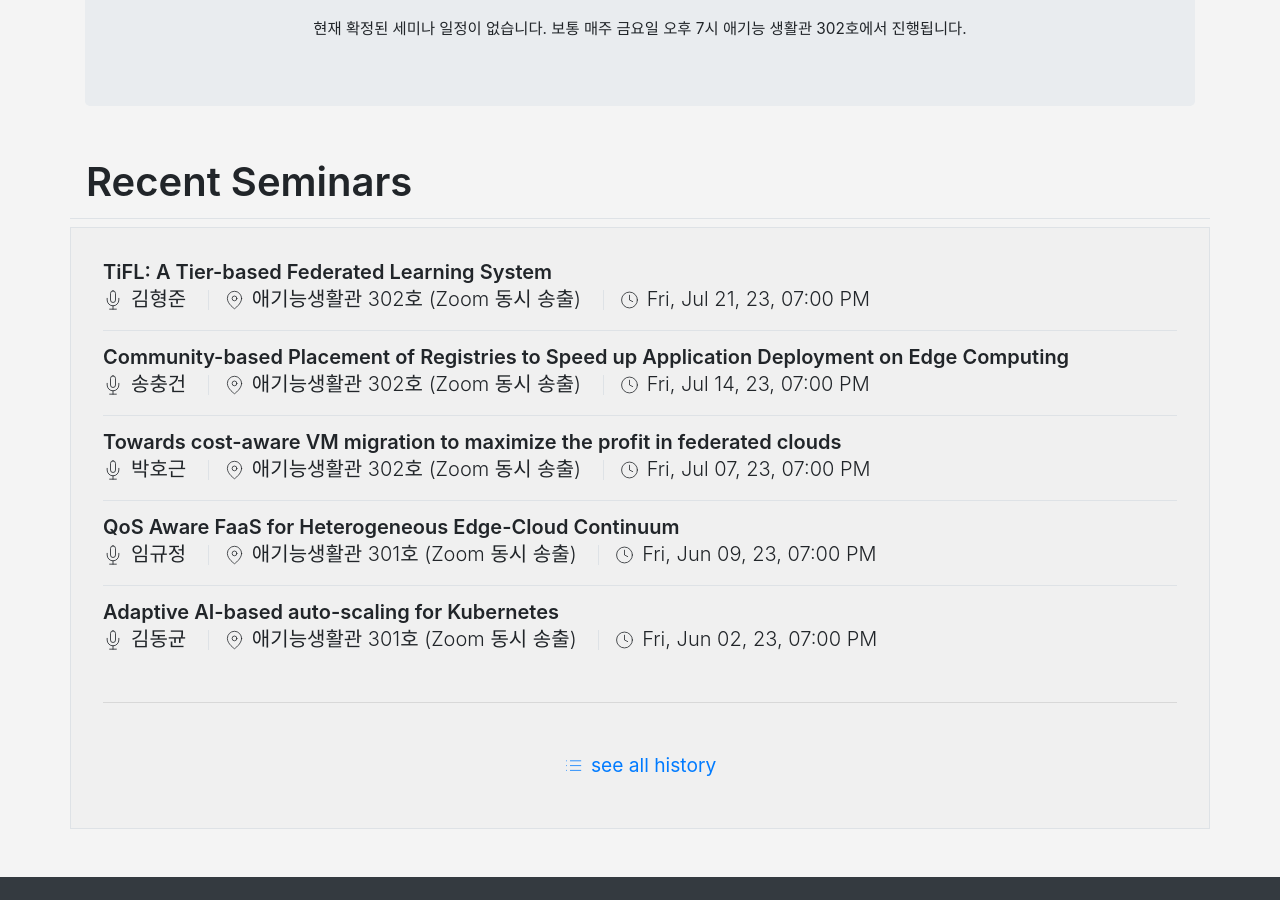
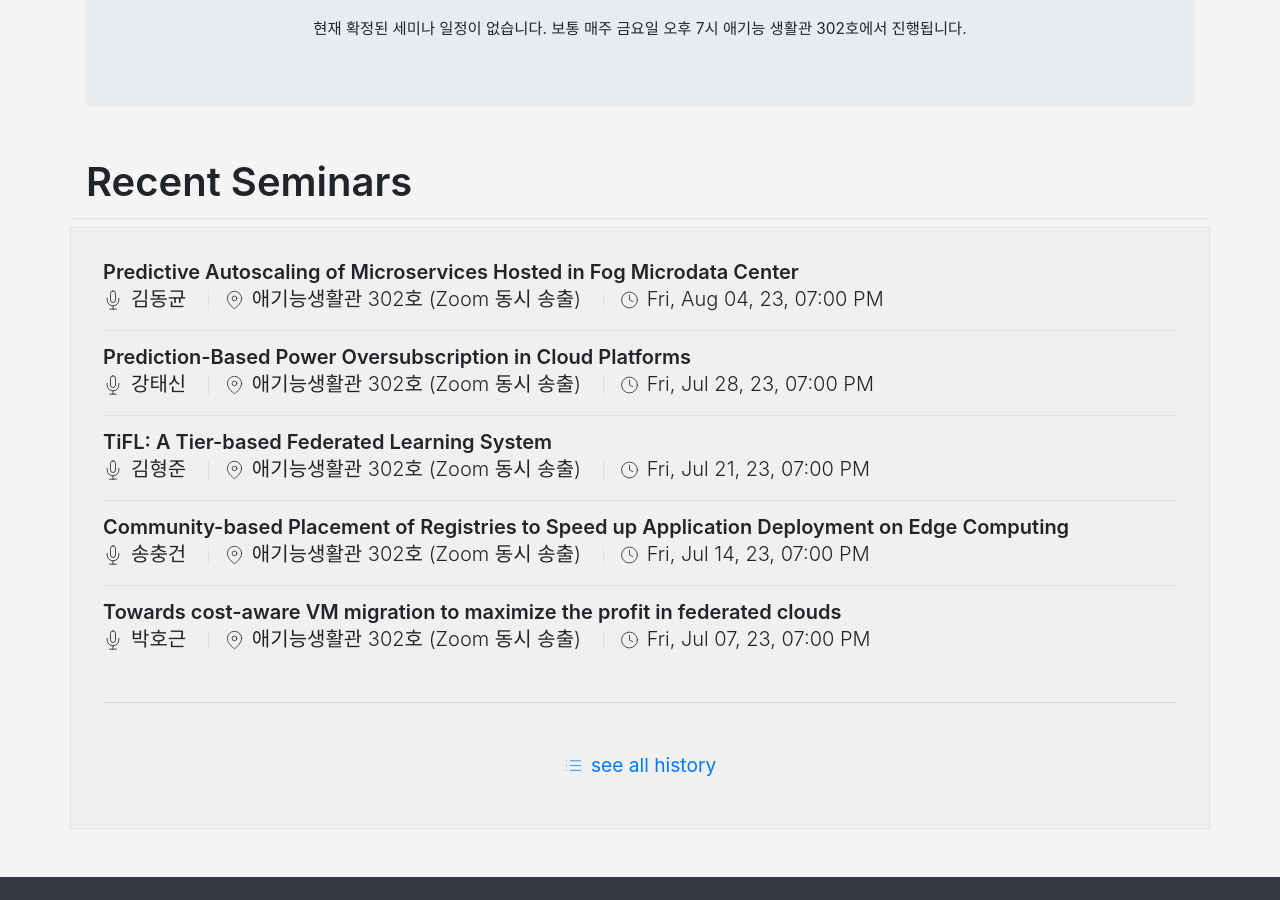
Before and after one commit to KU-Cloud/ku-cloud.github.io, a Jekyll site: the page built from seminar.html, in a window 1280 px wide and 900 px high, scrolled down 355 px. Built offline with Jekyll 4.4.1, drawn with Linux system fonts in a browser that asks for light colours.

Commit message:
update seminars

```diff
--- a/_data/seminars.yaml
+++ b/_data/seminars.yaml
@@ -951,3 +951,11 @@
   speacker: 김형준
   date: 2023-07-21T19:00:00.000+0900
   location: 애기능생활관 302호 (Zoom 동시 송출)
+- title: 'Prediction-Based Power Oversubscription in Cloud Platforms'
+  speacker: 강태신
+  date: 2023-07-28T19:00:00.000+0900
+  location: 애기능생활관 302호 (Zoom 동시 송출)
+- title: 'Predictive Autoscaling of Microservices Hosted in Fog Microdata Center'
+  speacker: 김동균
+  date: 2023-08-04T19:00:00.000+0900
+  location: 애기능생활관 302호 (Zoom 동시 송출)
```
